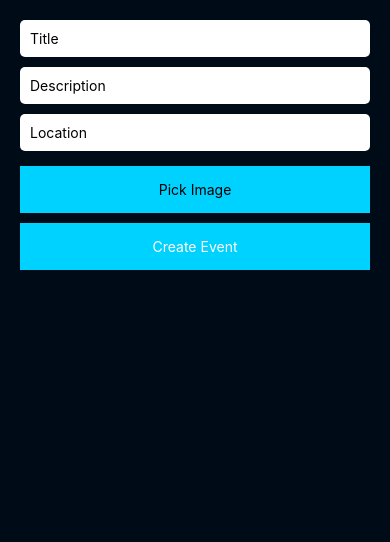
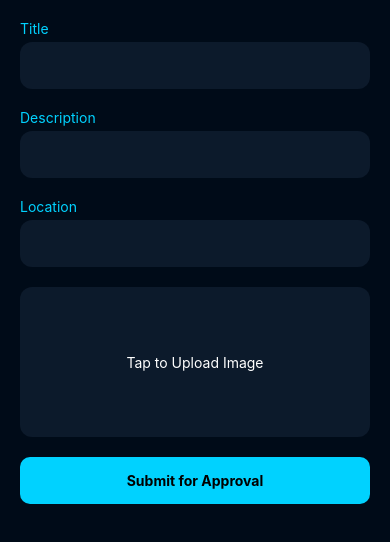
Before and after one commit to NatiTibe/SmartCampusMobile, a React Native app: screen /CreateEvent in a window 390 px wide. Shown: the top 542 px of the page. Built offline with nearby package versions, Linux system fonts and the light colour scheme.

Commit message:
update CreateEventScreen to use the new API endpoint for creating events

```diff
--- a/src/screens/CreateEventScreen.tsx
+++ b/src/screens/CreateEventScreen.tsx
@@ -1,13 +1,16 @@
 import React, { useState } from 'react';
-import { StyleSheet, View, Text, TextInput, TouchableOpacity, ScrollView, Alert, Platform } from 'react-native';
+import {
+  StyleSheet, View, Text, TextInput, TouchableOpacity,
+  ScrollView, Alert, Platform, SafeAreaView
+} from 'react-native';
 import * as ImagePicker from 'expo-image-picker';
-import api from '../services/apiService'; // Ensure this points to your apiService
+import api from '../services/apiService';
 
 const CreateEventScreen = ({ navigation }: any) => {
   const [title, setTitle] = useState('');
   const [description, setDescription] = useState('');
   const [location, setLocation] = useState('');
-  const [image, setImage] = useState<any>(null);
+  const [image, setImage] = useState<string | null>(null);
 
   const pickImage = async () => {
     let result = await ImagePicker.launchImageLibraryAsync({
@@ -19,19 +22,21 @@ const CreateEventScreen = ({ navigation }: any) => {
   };
 
   const handleSubmit = async () => {
-    if (!title || !description || !image) {
-      Alert.alert('Error', 'Please fill all fields and pick an image');
+    // 1. Validation
+    if (!title || !description || !location || !image) {
+      Alert.alert('Error', 'Please fill all fields and pick an image.');
       return;
     }
 
+    // 2. Prepare Form Data
     const formData = new FormData();
     formData.append('title', title);
     formData.append('description', description);
     formData.append('location', location);
-    formData.append('date', new Date().toISOString()); // Simplified for testing
+    formData.append('date', new Date().toISOString());
 
-    // Correct handling for Multer
-    const filename = image.split('/').pop();
+    // Handle Image for Multer
+    const filename = image.split('/').pop() || 'event.jpg';
     const match = /\.(\w+)$/.exec(filename);
     const type = match ? `image/${match[1]}` : `image/jpeg`;
 
@@ -42,37 +47,63 @@ const CreateEventScreen = ({ navigation }: any) => {
     } as any);
 
     try {
-      // Endpoint: /api/organizer/create
+      // 3. Submit to Server
       await api.post('/organizer/create', formData, {
         headers: { 'Content-Type': 'multipart/form-data' },
       });
-      Alert.alert('Success', 'Event created!');
-      navigation.goBack();
+
+      // 4. Success Behavior
+      Alert.alert(
+        'Submitted',
+        'Your event has been submitted and is currently waiting for admin approval.',
+        [
+          {
+            text: 'OK',
+            onPress: () => navigation.navigate('OrganizerDashboard')
+          }
+        ]
+      );
     } catch (error: any) {
-      console.log(error.response?.data);
-      Alert.alert('Error', 'Failed to create event. Check console.');
+      // 5. Debugging the 400 Error
+      const errorMessage = error.response?.data?.message || 'Failed to create event.';
+      console.log('Backend Error Details:', error.response?.data);
+      Alert.alert('Submission Failed', errorMessage);
     }
   };
 
   return (
-    <ScrollView style={styles.container}>
-      <TextInput placeholder="Title" style={styles.input} value={title} onChangeText={setTitle} />
-      <TextInput placeholder="Description" style={styles.input} value={description} onChangeText={setDescription} />
-      <TextInput placeholder="Location" style={styles.input} value={location} onChangeText={setLocation} />
-      <TouchableOpacity style={styles.btn} onPress={pickImage}>
-        <Text>Pick Image</Text>
-      </TouchableOpacity>
-      <TouchableOpacity style={styles.btn} onPress={handleSubmit}>
-        <Text style={{color: '#fff'}}>Create Event</Text>
-      </TouchableOpacity>
-    </ScrollView>
+    <SafeAreaView style={styles.safeArea}>
+      <ScrollView style={styles.container}>
+        <Text style={styles.label}>Title</Text>
+        <TextInput style={styles.input} value={title} onChangeText={setTitle} placeholderTextColor="#555" />
+
+        <Text style={styles.label}>Description</Text>
+        <TextInput style={styles.input} value={description} onChangeText={setDescription} placeholderTextColor="#555" />
+
+        <Text style={styles.label}>Location</Text>
+        <TextInput style={styles.input} value={location} onChangeText={setLocation} placeholderTextColor="#555" />
+
+        <TouchableOpacity style={styles.imageBox} onPress={pickImage}>
+          <Text style={styles.uploadText}>{image ? 'Image Selected' : 'Tap to Upload Image'}</Text>
+        </TouchableOpacity>
+
+        <TouchableOpacity style={styles.submitBtn} onPress={handleSubmit}>
+          <Text style={styles.submitText}>Submit for Approval</Text>
+        </TouchableOpacity>
+      </ScrollView>
+    </SafeAreaView>
   );
 };
 
 const styles = StyleSheet.create({
-  container: { flex: 1, padding: 20, backgroundColor: '#000b18' },
-  input: { backgroundColor: '#fff', padding: 10, marginBottom: 10, borderRadius: 5 },
-  btn: { padding: 15, backgroundColor: '#00d2ff', alignItems: 'center', marginVertical: 5 }
+  safeArea: { flex: 1, backgroundColor: '#000b18' },
+  container: { padding: 20 },
+  input: { backgroundColor: '#0c1a2b', padding: 15, color: '#fff', borderRadius: 12, marginBottom: 20 },
+  label: { color: '#00d2ff', marginBottom: 5 },
+  imageBox: { height: 150, backgroundColor: '#0c1a2b', justifyContent: 'center', alignItems: 'center', marginBottom: 20, borderRadius: 12 },
+  uploadText: { color: '#fff' },
+  submitBtn: { backgroundColor: '#00d2ff', padding: 15, alignItems: 'center', borderRadius: 10 },
+  submitText: { fontWeight: 'bold', color: '#000' }
 });
 
 export default CreateEventScreen;
```
